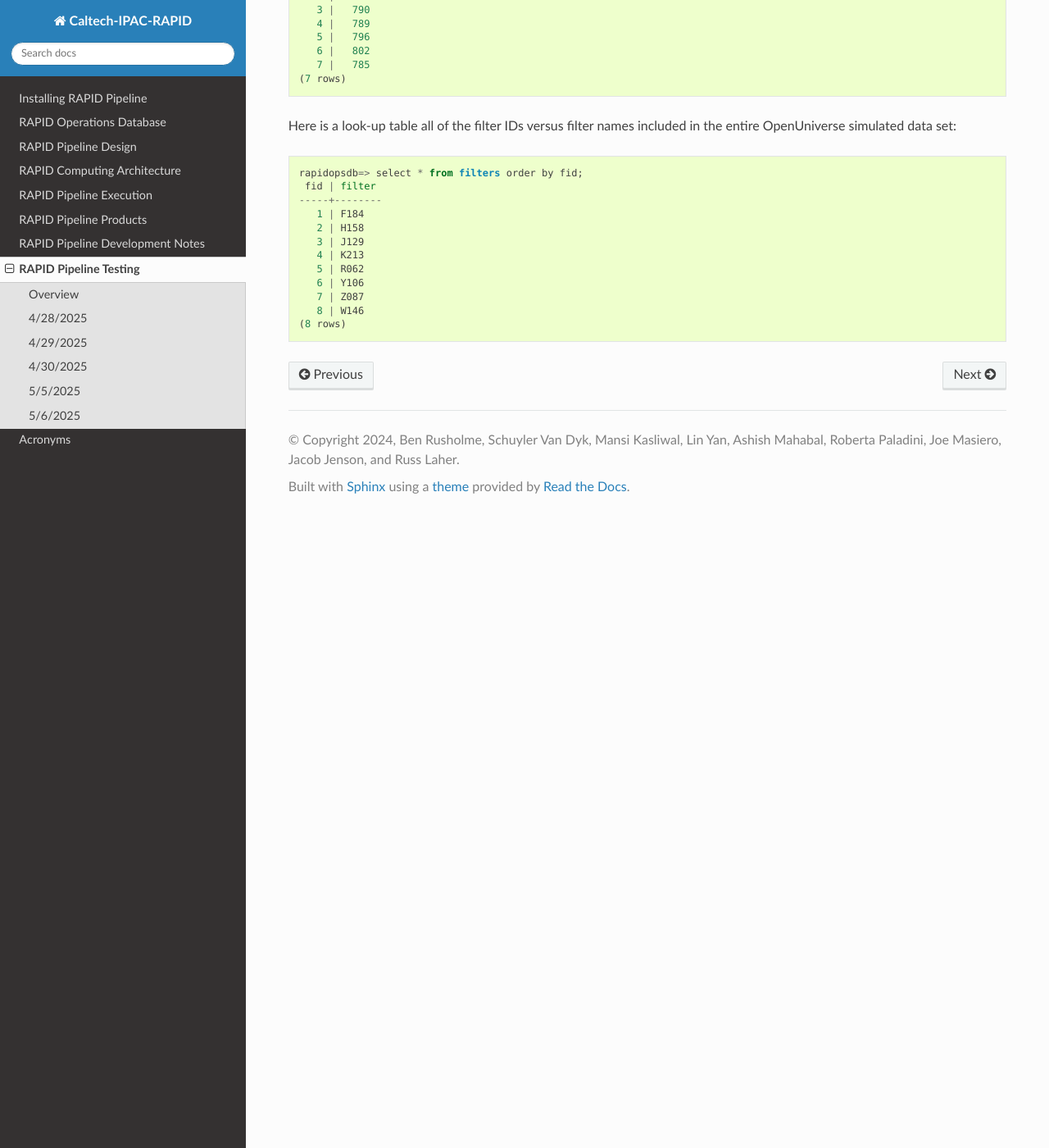
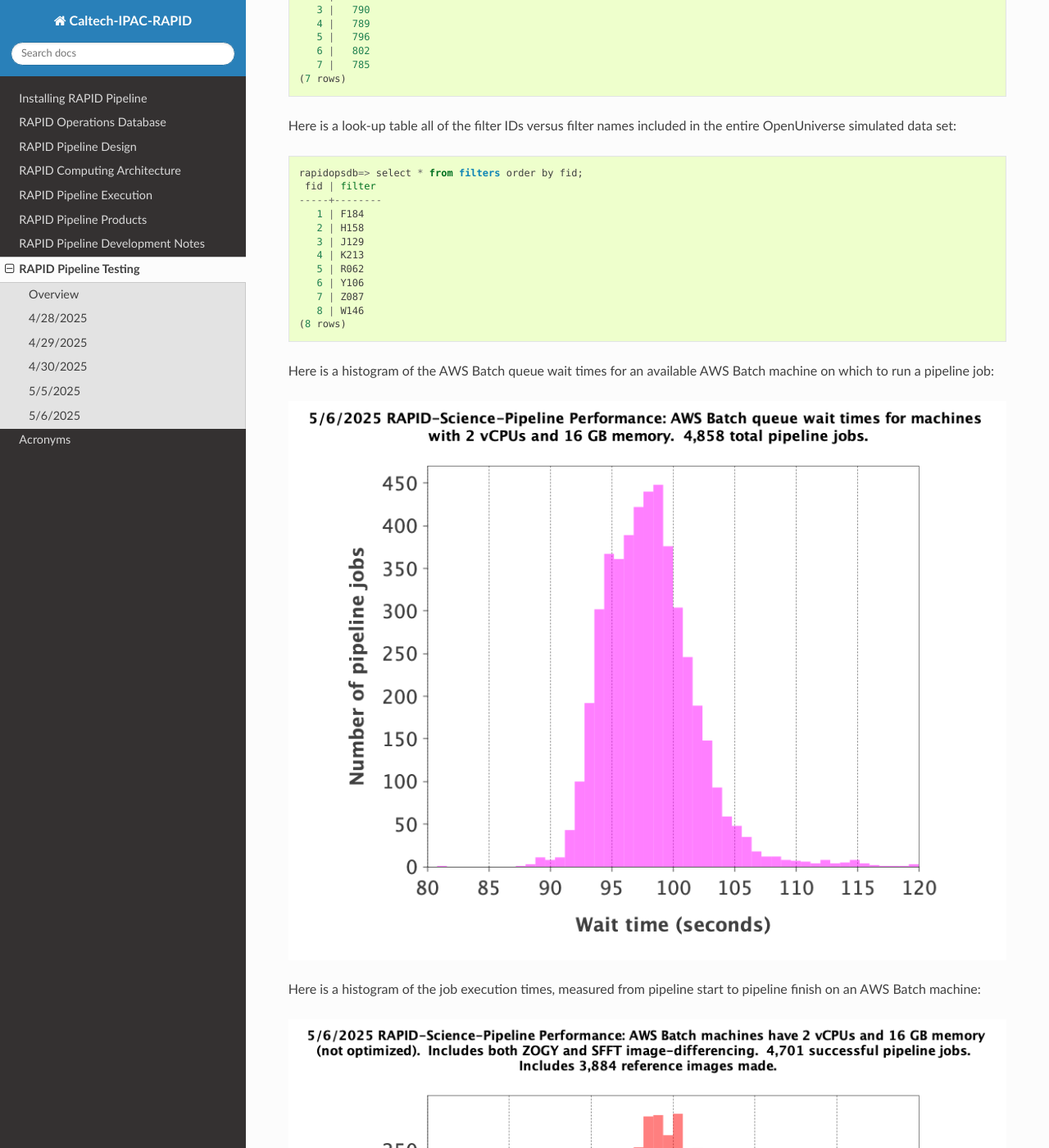
Before and after one commit to Caltech-IPAC/rapid, a Sphinx documentation site: the page built from docs/source/dev/tests.rst, in a window 1280 px wide and 1400 px high, scrolled down 11646 px. Shown: the whole window at 82% size. Built offline with Sphinx 7.4.7 and the Read the Docs theme 3.1.0, drawn with Linux system fonts in a browser that asks for light colours; formulas are drawn with MathJax 3; some of the changed text lies outside the part shown.

Commit message:
Added plots for 5/6/2025 test.

```diff
--- a/docs/source/dev/tests.rst
+++ b/docs/source/dev/tests.rst
@@ -424,3 +424,24 @@
        7 | Z087
        8 | W146
     (8 rows)
+
+
+Here is a histogram of the AWS Batch queue wait times for an available AWS Batch machine on which to run a pipeline job:
+
+.. image:: science_pipeline_queue_wait_times_20250506.png
+
+Here is a histogram of the job execution times, measured from pipeline start to pipeline finish on an AWS Batch machine:
+
+.. image:: science_pipeline_execution_times_20250506.png
+
+Here is a 2-D histogram of the job execution times versus number of input frames in making reference images on the fly in this test:
+
+.. image:: sci_pipe_exec_times_vs_nframes_20250506.png
+
+Here is a histogram of ``nframes`` for all reference images made in this test:
+
+.. image:: sci_pipe_exec_times_vs_nframes_20250506.png
+
+Here is a histogram of ``cov5percent`` for all reference images made in this test:
+
+.. image:: sci_pipe_cov5percent_20250506.png
```
Also changed, not shown: docs/source/dev/sci_pipe_cov5percent_20250506.png (added), docs/source/dev/sci_pipe_exec_times_vs_nframes_20250506.png (added), docs/source/dev/sci_pipe_nframes_20250506.png (added), docs/source/dev/science_pipeline_execution_times_20250506.png (added), docs/source/dev/science_pipeline_queue_wait_times_20250506.png (added).
